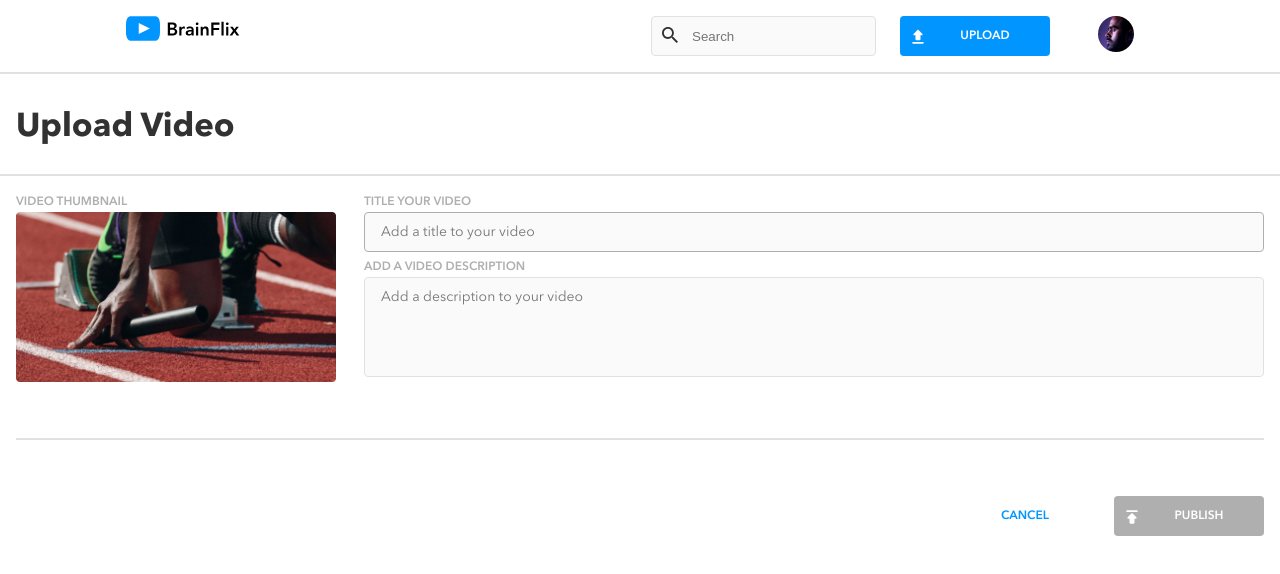
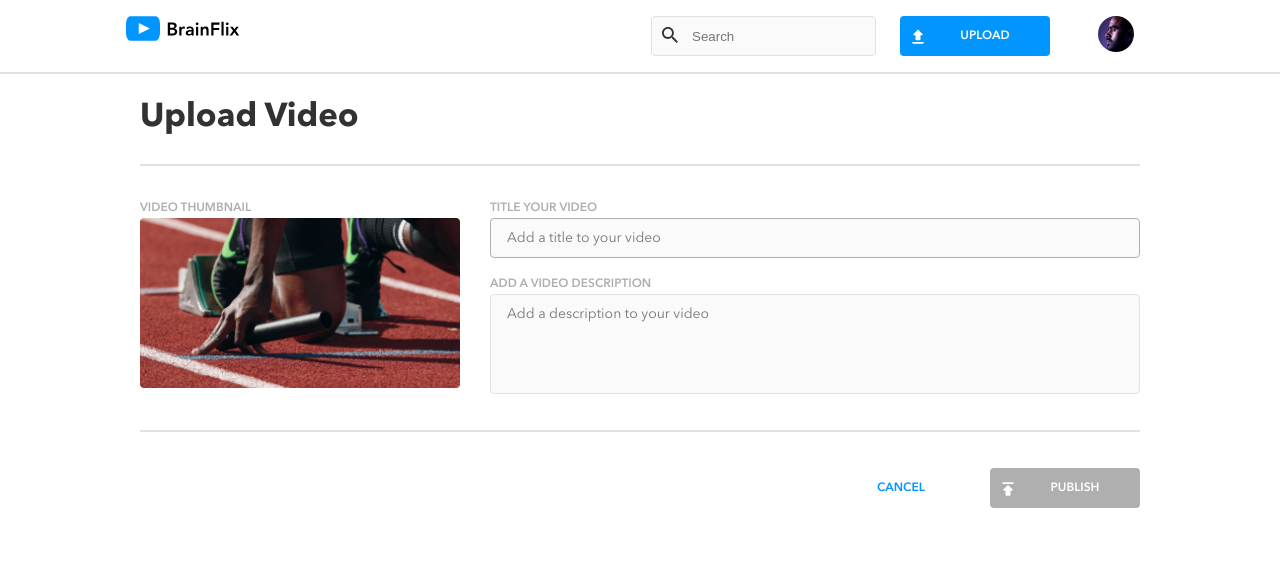
Before and after one commit to fansari-hub/farid-ansari-brainflix, a React (Create React App) app: page /upload in a window 1280 px wide. Shown: the top 574 px of the page. Built offline with nearby package versions, Linux system fonts and the light colour scheme.

Commit message:
tweaked upload page

```diff
--- a/src/components/Navigation/Navigation.scss
+++ b/src/components/Navigation/Navigation.scss
@@ -12,6 +12,7 @@
   column-gap: $pad-3;
   &__logo {
     background-color: none;
+    text-align: center;
     width: 100%;
     @include displayTablet {
       width: auto;
@@ -38,6 +39,9 @@
   }
   &__avatar {
     background-color: none;
+    @include displayTablet{
+      margin-right: $pad-3;
+    }
     @include displayDesktop{
       margin-right: 130px;
     }
@@ -47,7 +51,7 @@
     order: 9;
     @include displayTablet {
       width: auto;
-      margin-right: $pad-7;
+      margin-right: $pad-2;
       order: unset;
     }
     @include displayDesktop {
--- a/src/components/UploadVideo/UploadVideo.js
+++ b/src/components/UploadVideo/UploadVideo.js
@@ -49,6 +49,9 @@ export default function UploadVideo() {
 
   return (
     <>
+    <h1 className="font-PageHeader">
+      Upload Video
+    </h1>
       <hr className="UploadVideo__ruler" />
       <form className="UploadVideo" onSubmit={handleFormSubmit} ref={formRef}>
         <div className="UploadVideo__container">
--- a/src/components/UploadVideo/UploadVideo.scss
+++ b/src/components/UploadVideo/UploadVideo.scss
@@ -4,12 +4,12 @@
 @use "../../styles/partials/functions" as *;
 
 .UploadVideo {
-  margin-left: $pad-3;
-  margin-right: $pad-3;
+  margin-left: 0px;
+  margin-right: 0px;
   margin-top: $pad-3;
   display: flex;
   background-color: none;
-  gap: $pad-3;
+  gap: $pad-1;
   flex-grow: 1;
   flex-direction: column;
   background-color: none;
@@ -20,17 +20,17 @@
   @include displayDesktop {
     flex-direction: row;
     flex-wrap: wrap;
-    gap: $pad-4;
+    gap: $pad-1;
+    background-color: none;
   }
   &__fieldgroup {
     display: flex;
     flex-direction: column;
     @include displayTablet{
       width: 100%;
-
     }
     @include displayDesktop{
-      width: toRem(900);
+      width: toRem(650);
     }
 
   }
@@ -53,7 +53,13 @@
     &__title {
       padding: 0px;
       margin: 0px;
-      background-color: none;
+      padding-top: $pad-3;
+      @include displayTablet{
+        padding-top: $pad-2;
+      }
+      @include displayDesktop{
+        padding-top: $pad-3;
+      }
     }
     &__field {
       @include fieldStates;
@@ -98,18 +104,20 @@
   &__buttonsContainer {
     display: flex;
     flex-direction: column;
-    background-color: none;
+    gap: $pad-4;
+
 
     @include displayTablet {
       flex-direction: row;
       flex-grow: 1;
       justify-content: flex-end;
+      gap: 0px;
     }
     @include displayDesktop {
       flex-direction: row;
       flex-grow: 1;
       justify-content: flex-end;
-      //justify-content: flex-end;
+      gap: 0px
     }
     &__button {
       margin-top: $pad-3;
@@ -149,7 +157,7 @@
   &__ruler {
     display: none;
     @include displayTablet {
-      margin-top: $pad-4;
+      margin-top: 0px;
       width: 100%;
       display: block;
     }
--- a/src/pages/UploadPage.js
+++ b/src/pages/UploadPage.js
@@ -1,7 +1,6 @@
 import "./UploadPage.scss";
 
 import Navigation from "../components/Navigation/Navigation";
-import GenericTitle from "../components/GenericTitle/GenericTitle";
 import UploadVideo from "../components/UploadVideo/UploadVideo";
 
 export default function UploadPage() {
@@ -10,9 +9,8 @@ export default function UploadPage() {
       <nav className="UploadPage__navigation">
         <Navigation />
       </nav>
+      <hr/>
       <main className="UploadPage__mainContent">
-        <hr/>
-        <GenericTitle title="Upload Video"/>
         <UploadVideo/>
       </main>
     </div>
--- a/src/pages/UploadPage.scss
+++ b/src/pages/UploadPage.scss
@@ -1,17 +1,21 @@
 @use "../styles/partials/mixins" as *;
 @use "../styles/partials/functions" as *;
+@use "../styles/partials/variables" as *;
 
 
 .UploadPage {
-  text-align: center;
-  margin: auto;
-
-  @include displayDesktop {
-    background-color: none;
-    max-width: toRem(1280);
-  }
   &__mainContent{
-    background-color: none;
     margin-top: 0px;
+    margin-left: $pad-4;
+    margin-right: $pad-4;
+    @include displayDesktop{
+      max-width: toRem(1000);
+      margin-left: auto;
+      margin-right: auto;
+    }
+      @include displayTablet{
+        margin-left: $pad-6;
+        margin-right: $pad-6;
+    }
   }
 }
```
